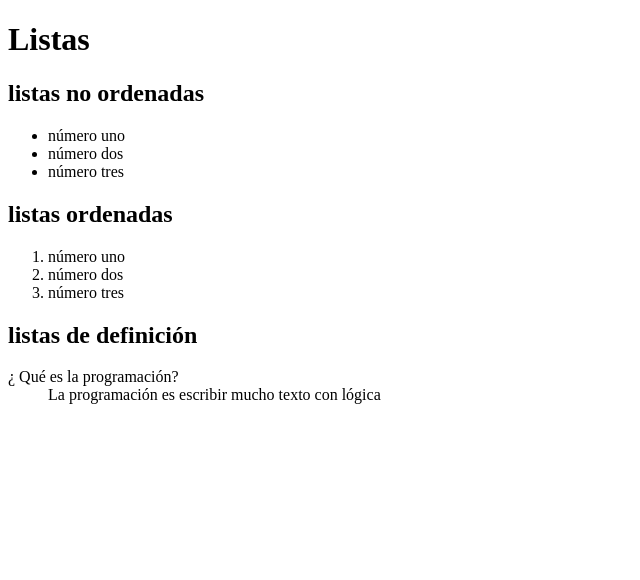
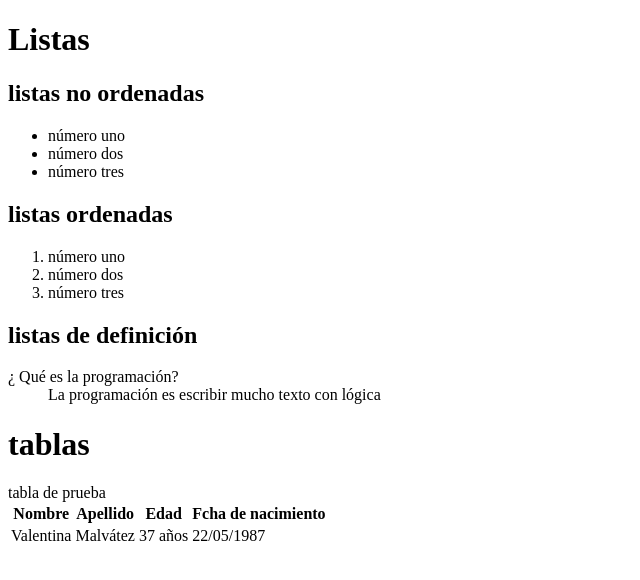
Before and after one commit to tinimalvarez/XAcademy, a plain HTML site: page index.html in a window 1280 px wide. Shown: the whole page, without its empty margins (0-640 px from the left). Drawn offline with Linux system fonts and the light colour scheme.

Commit message:
pruebas 3

```diff
--- a/index.html
+++ b/index.html
@@ -24,5 +24,25 @@
             <dd>La programación es escribir mucho texto con lógica</dd>
         </dl>
      </body>
+    <body>
+        <h1>tablas</h1>
+        <table>
+            <thead>tabla de prueba</thead>
+            <tr>
+                <th>Nombre</th>
+                <th>Apellido</th>
+                <th>Edad</th>
+                <th>Fcha de nacimiento</th>
+            </tr>
+            <tbody></tbody>
+            <tr>
+                <td>Valentina</td>
+                <td>Malvátez</td>
+                <td>37 años</td>
+                <td>22/05/1987</td>
+            </tr>
+            <tfoot></tfoot>
+        </table>
+    </body>
 
 </html>
```
